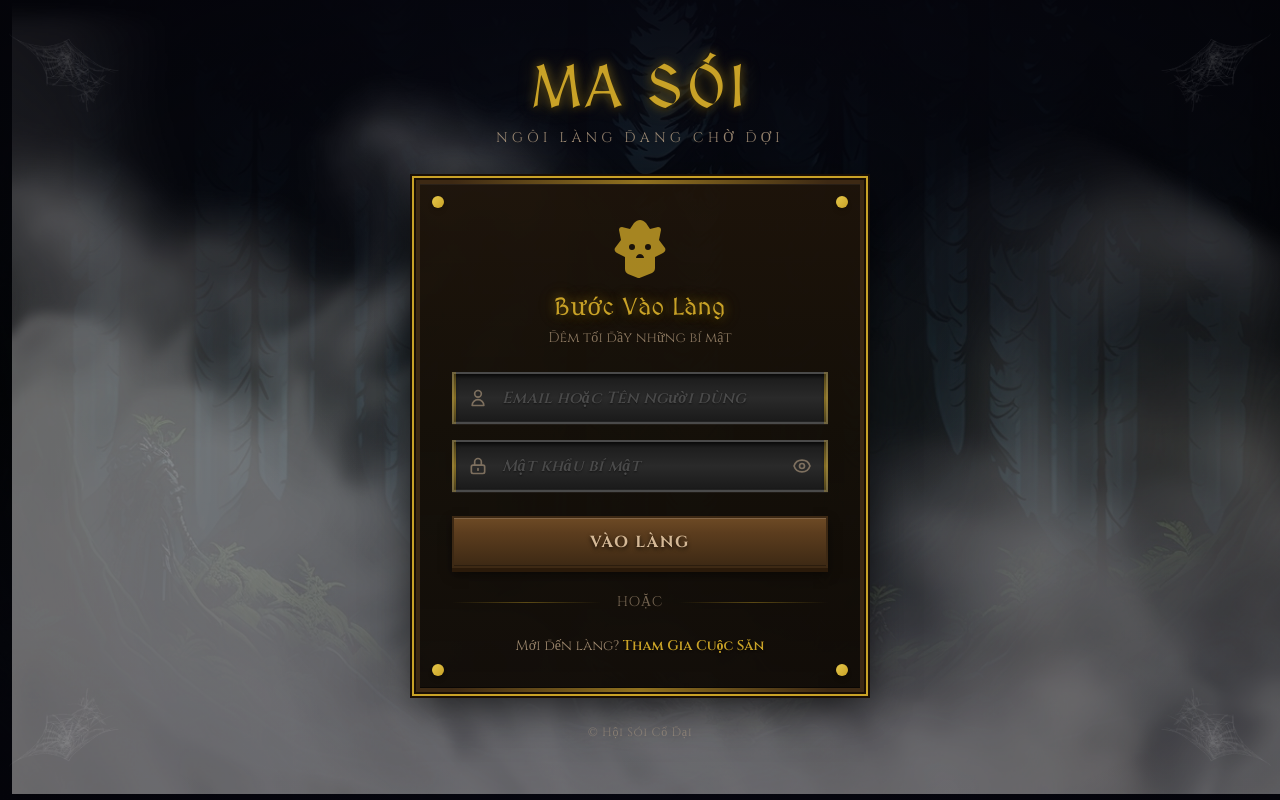
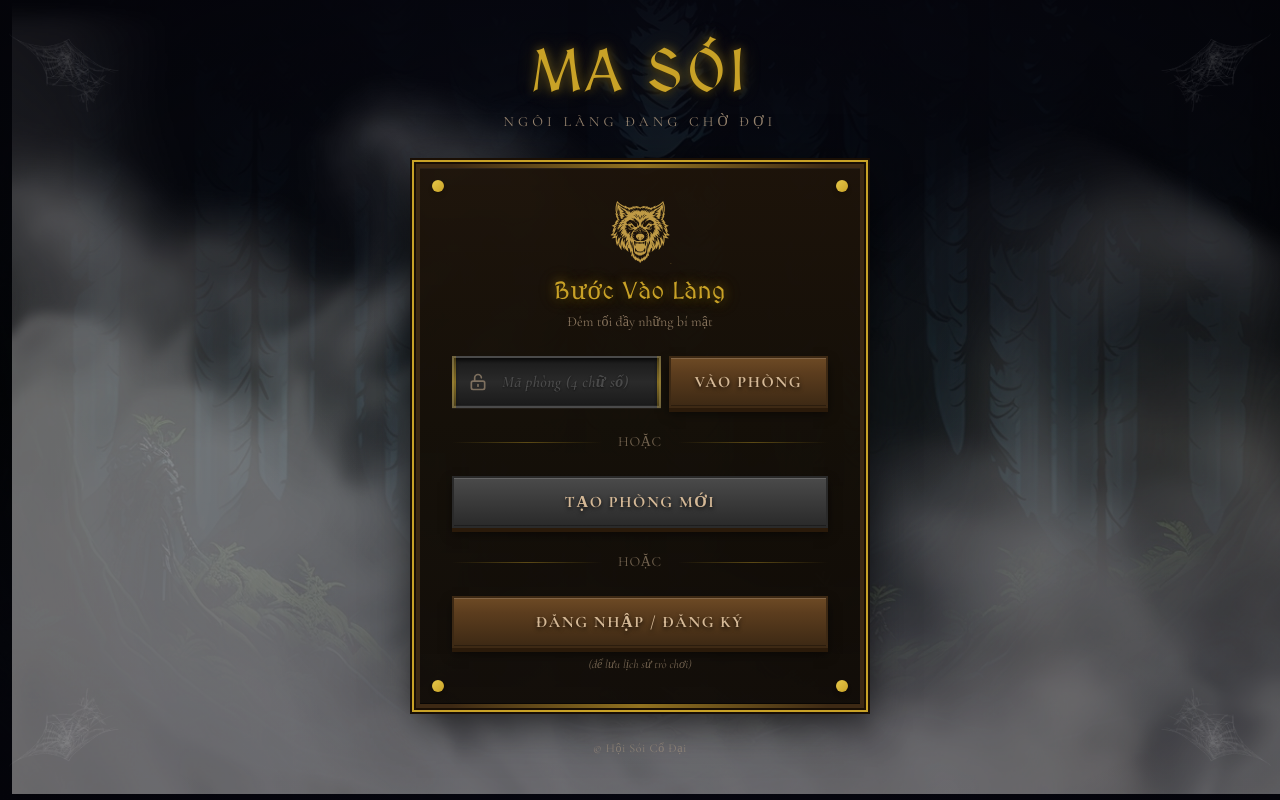
Before and after one commit to itsTranT1706/Werewolf, a React (Vite) app in the folder frontend/: page / in a window 1280 px wide. Before the commit this address led to /login. Built offline with nearby package versions, Linux system fonts and the light colour scheme; no server answers.

Commit message:
allow non logged in

```diff
--- a/frontend/index.html
+++ b/frontend/index.html
@@ -7,7 +7,7 @@
     <title>Werewolf - Enter the Village</title>
     <link rel="preconnect" href="https://fonts.googleapis.com">
     <link rel="preconnect" href="https://fonts.gstatic.com" crossorigin>
-    <link href="https://fonts.googleapis.com/css2?family=Cinzel:wght@400;600;700&family=MedievalSharp&display=swap" rel="stylesheet">
+    <link href="https://fonts.googleapis.com/css2?family=Cormorant+Garamond:ital,wght@0,300..700;1,300..700&family=MedievalSharp&display=swap" rel="stylesheet">
   </head>
   <body>
     <div id="root"></div>
--- a/frontend/src/App.jsx
+++ b/frontend/src/App.jsx
@@ -1,5 +1,6 @@
 import { Routes, Route, Navigate } from 'react-router-dom'
 import AuthLayout from './layouts/AuthLayout'
+import HomePage from './pages/HomePage'
 import LoginPage from './pages/LoginPage'
 import RegisterPage from './pages/RegisterPage'
 import GamePage from './pages/GamePage'
@@ -12,12 +13,12 @@ function App() {
       <NotificationProvider />
       <Routes>
         <Route element={<AuthLayout />}>
+          <Route path="/" element={<HomePage />} />
           <Route path="/login" element={<LoginPage />} />
           <Route path="/register" element={<RegisterPage />} />
         </Route>
         <Route path="/game" element={<GamePage />} />
         <Route path="/profile" element={<ProfilePage />} />
-        <Route path="/" element={<Navigate to="/login" replace />} />
       </Routes>
     </>
   )
--- a/frontend/src/index.css
+++ b/frontend/src/index.css
@@ -51,7 +51,7 @@ body {
   margin: 0;
   padding: 0;
   background-color: #0a0a1a;
-  font-family: 'Cinzel', serif;
+  font-family: 'MedievalSharp', 'Georgia', 'serif';
   color: #d4b896;
   min-height: 100vh;
   overflow-x: hidden;
--- /dev/null
+++ b/frontend/src/pages/HomePage.jsx
@@ -0,0 +1,118 @@
+import { useState } from 'react'
+import { useNavigate } from 'react-router-dom'
+import { MedievalPanel, MedievalInput, MedievalButton, Divider, notify } from '@/components/ui'
+
+export default function HomePage() {
+  const navigate = useNavigate()
+  const [roomCode, setRoomCode] = useState('')
+  const [error, setError] = useState('')
+
+  const handleRoomCodeChange = (e) => {
+    const value = e.target.value.replace(/\D/g, '').slice(0, 4) // Only digits, max 4
+    setRoomCode(value)
+    if (error) setError('')
+  }
+
+  const handleEnterRoom = () => {
+    if (roomCode.length !== 4) {
+      setError('Vui lòng nhập đủ 4 chữ số')
+      return
+    }
+
+    notify.success(`Đang vào phòng ${roomCode}...`, 'Vào Phòng')
+    navigate(`/game?room=${roomCode}`)
+  }
+
+  const handleCreateRoom = () => {
+    notify.success('Đang tạo phòng mới...', 'Tạo Phòng')
+    navigate('/game?create=true')
+  }
+
+  const handleLoginRegister = () => {
+    navigate('/login')
+  }
+
+  return (
+    <MedievalPanel className="w-full max-w-md">
+      {/* Panel header */}
+      <div className="text-center mb-6">
+        <div className="flex justify-center mb-3">
+          <img
+            src="/assets/ui/wolf-icon.svg"
+            alt="Wolf"
+            className="w-16 h-16 opacity-80"
+            style={{ filter: 'brightness(0) saturate(100%) invert(73%) sepia(61%) saturate(400%) hue-rotate(359deg) brightness(95%) contrast(92%)' }}
+          />
+        </div>
+        <h2 className="font-medieval text-2xl text-gold-glow tracking-wide">
+          Bước Vào Làng
+        </h2>
+        <p className="font-fantasy text-parchment/60 text-sm mt-1">
+          Đêm tối đầy những bí mật
+        </p>
+      </div>
+
+      {/* Room code input with enter button */}
+      <div className="mb-4">
+        <div className="flex gap-2">
+          <div className="flex-1">
+            <MedievalInput
+              type="text"
+              name="roomCode"
+              placeholder="Mã phòng (4 chữ số)"
+              value={roomCode}
+              onChange={handleRoomCodeChange}
+              icon={<DoorIcon className="w-5 h-5" />}
+              error={error}
+              maxLength={4}
+              inputMode="numeric"
+            />
+          </div>
+          <MedievalButton
+            onClick={handleEnterRoom}
+            className="px-6 whitespace-nowrap"
+          >
+            Vào Phòng
+          </MedievalButton>
+        </div>
+      </div>
+
+      <Divider text="hoặc" />
+
+      {/* Create new room button */}
+      <div className="mb-4">
+        <MedievalButton
+          onClick={handleCreateRoom}
+          className="w-full"
+          variant="secondary" // Changed to secondary variant
+        >
+          Tạo Phòng Mới
+        </MedievalButton>
+      </div>
+
+      <Divider text="hoặc" />
+
+      {/* Login/Register button */}
+      <div className="text-center">
+        <MedievalButton
+          onClick={handleLoginRegister}
+          className="w-full"
+        >
+          Đăng Nhập / Đăng Ký
+        </MedievalButton>
+        <p className="font-fantasy text-parchment/50 text-xs mt-2 italic">
+          (để lưu lịch sử trò chơi)
+        </p>
+      </div>
+    </MedievalPanel>
+  )
+}
+
+// Icons
+function DoorIcon({ className }) {
+  return (
+    <svg className={className} fill="none" viewBox="0 0 24 24" stroke="currentColor">
+      <path strokeLinecap="round" strokeLinejoin="round" strokeWidth={2} d="M8 11V7a4 4 0 118 0m-4 8v2m-6 4h12a2 2 0 002-2v-6a2 2 0 00-2-2H6a2 2 0 00-2 2v6a2 2 0 002 2z" />
+    </svg>
+  )
+}
--- a/frontend/src/pages/LoginPage.jsx
+++ b/frontend/src/pages/LoginPage.jsx
@@ -1,6 +1,6 @@
 import { useState } from 'react'
 import { Link, useNavigate } from 'react-router-dom'
-import { MedievalPanel, MedievalInput, MedievalButton, Divider, notify } from '@/components/ui'
+import { MedievalPanel, MedievalInput, MedievalButton, Divider, notify, BackButton } from '@/components/ui'
 import { authApi } from '@/api'
 
 export default function LoginPage() {
@@ -60,11 +60,22 @@ export default function LoginPage() {
   }
 
   return (
-    <MedievalPanel className="w-full max-w-md">
-      {/* Panel header */}
-      <div className="text-center mb-6">
+    <div className="w-full max-w-md">
+      {/* Back button */}
+      <div className="mb-4">
+        <BackButton to="/" label="Trở Về Trang Chủ" />
+      </div>
+
+      <MedievalPanel className="w-full">
+        {/* Panel header */}
+        <div className="text-center mb-6">
         <div className="flex justify-center mb-3">
-          <WolfIcon className="w-16 h-16 text-gold opacity-80" />
+          <img
+            src="/assets/ui/wolf-icon.svg"
+            alt="Wolf"
+            className="w-16 h-16 opacity-80"
+            style={{ filter: 'brightness(0) saturate(100%) invert(73%) sepia(61%) saturate(400%) hue-rotate(359deg) brightness(95%) contrast(92%)' }}
+          />
         </div>
         <h2 className="font-medieval text-2xl text-gold-glow tracking-wide">
           Bước Vào Làng
@@ -127,19 +138,12 @@ export default function LoginPage() {
           </Link>
         </p>
       </div>
-    </MedievalPanel>
+      </MedievalPanel>
+    </div>
   )
 }
 
 // Icons
-function WolfIcon({ className }) {
-  return (
-    <svg className={className} viewBox="0 0 64 64" fill="currentColor">
-      <path d="M32 4c-2 0-4 1-6 3l-4 6-8-2c-2 0-3 1-3 3l2 10-6 8c-1 2 0 4 2 5l8 4v12c0 2 1 4 3 5l10 4c1 0 2 0 4-1l10-4c2-1 3-3 3-5V41l8-4c2-1 3-3 2-5l-6-8 2-10c0-2-1-3-3-3l-8 2-4-6c-2-2-4-3-6-3zm-8 24a3 3 0 110 6 3 3 0 010-6zm16 0a3 3 0 110 6 3 3 0 010-6zm-8 10c2 0 4 2 4 4h-8c0-2 2-4 4-4z"/>
-    </svg>
-  )
-}
-
 function UserIcon({ className }) {
   return (
     <svg className={className} fill="none" viewBox="0 0 24 24" stroke="currentColor">
--- a/frontend/src/pages/RegisterPage.jsx
+++ b/frontend/src/pages/RegisterPage.jsx
@@ -1,6 +1,6 @@
 import { useState } from 'react'
 import { Link, useNavigate } from 'react-router-dom'
-import { MedievalPanel, MedievalInput, MedievalButton, Divider } from '@/components/ui'
+import { MedievalPanel, MedievalInput, MedievalButton, Divider, BackButton } from '@/components/ui'
 import { authApi } from '@/api'
 
 export default function RegisterPage() {
@@ -77,11 +77,22 @@ export default function RegisterPage() {
   }
 
   return (
-    <MedievalPanel className="w-full max-w-md">
-      {/* Panel header */}
-      <div className="text-center mb-6">
+    <div className="w-full max-w-md">
+      {/* Back button */}
+      <div className="mb-4">
+        <BackButton to="/" label="Trở Về Trang Chủ" />
+      </div>
+
+      <MedievalPanel className="w-full">
+        {/* Panel header */}
+        <div className="text-center mb-6">
         <div className="flex justify-center mb-3">
-          <ScrollIcon className="w-16 h-16 text-gold opacity-80" />
+          <img
+            src="/assets/ui/wolf-icon.svg"
+            alt="Wolf"
+            className="w-16 h-16 opacity-80"
+            style={{ filter: 'brightness(0) saturate(100%) invert(73%) sepia(61%) saturate(400%) hue-rotate(359deg) brightness(95%) contrast(92%)' }}
+          />
         </div>
         <h2 className="font-medieval text-2xl text-gold-glow tracking-wide">
           Tham Gia Cuộc Săn
@@ -166,19 +177,12 @@ export default function RegisterPage() {
           </Link>
         </p>
       </div>
-    </MedievalPanel>
+      </MedievalPanel>
+    </div>
   )
 }
 
 // Icons
-function ScrollIcon({ className }) {
-  return (
-    <svg className={className} viewBox="0 0 64 64" fill="currentColor">
-      <path d="M12 8c-2 0-4 2-4 4v40c0 2 2 4 4 4h4V12H12zm8 0v48h28c2 0 4-2 4-4V12c0-2-2-4-4-4H20zm4 8h20v4H24v-4zm0 8h20v4H24v-4zm0 8h16v4H24v-4z"/>
-    </svg>
-  )
-}
-
 function MailIcon({ className }) {
   return (
     <svg className={className} fill="none" viewBox="0 0 24 24" stroke="currentColor">
--- a/frontend/tailwind.config.js
+++ b/frontend/tailwind.config.js
@@ -20,7 +20,7 @@ export default {
       },
       fontFamily: {
         'medieval': ['MedievalSharp', 'Georgia', 'serif'],
-        'fantasy': ['Cinzel', 'Times New Roman', 'serif'],
+        'fantasy': ['Cormorant Garamond', 'Times New Roman', 'serif'],
       },
       backgroundImage: {
         'wood-texture': "url('/assets/textures/wood-panel.png')",
```
Also changed, not shown: frontend/public/assets/ui/wolf-icon.svg (added), 1 other file (tests, documents, lock files or other folders).
